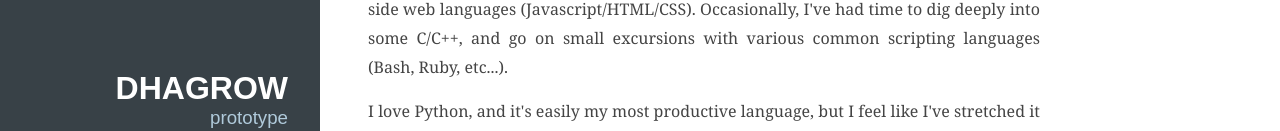
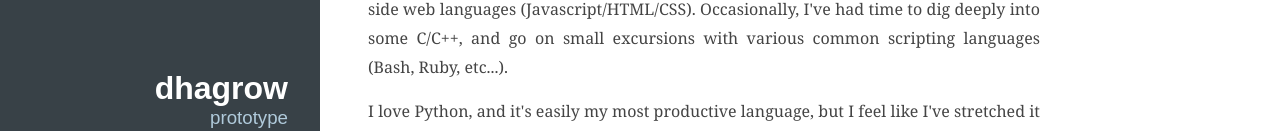
Before and after one commit to dhagrow/dhagrow.github.io, a plain HTML site: page index.html in a window 1280 px wide. Shown: the part 186-317 px from the top of the page. Drawn offline with Linux system fonts and the light colour scheme.

Commit message:
style tweak

```diff
--- a/css/blog.css
+++ b/css/blog.css
@@ -41,9 +41,6 @@ h3 {
 .brand-title,
 .brand-tagline {
     margin: 0;
-}
-.brand-title {
-    text-transform: uppercase;
 }
 .brand-tagline {
     font-weight: 300;
```
